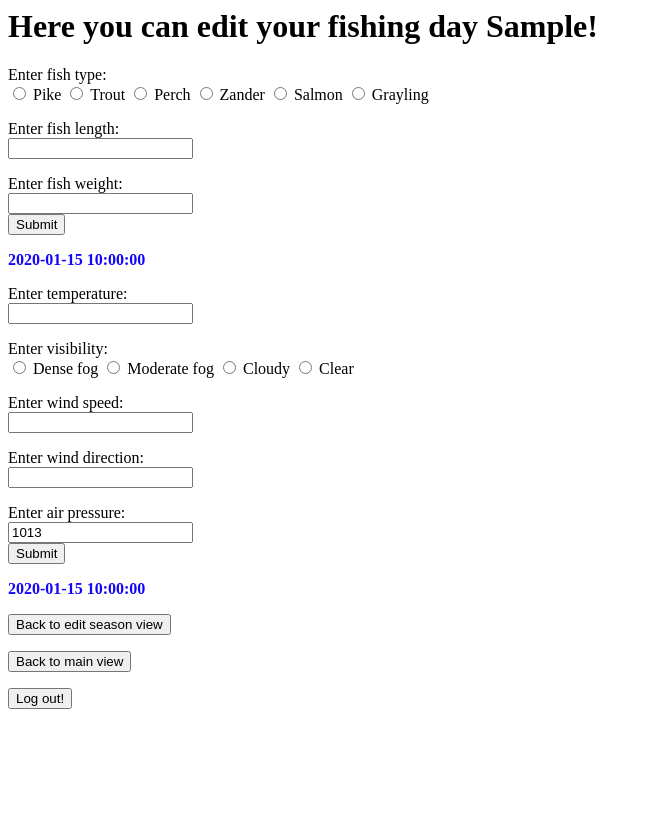
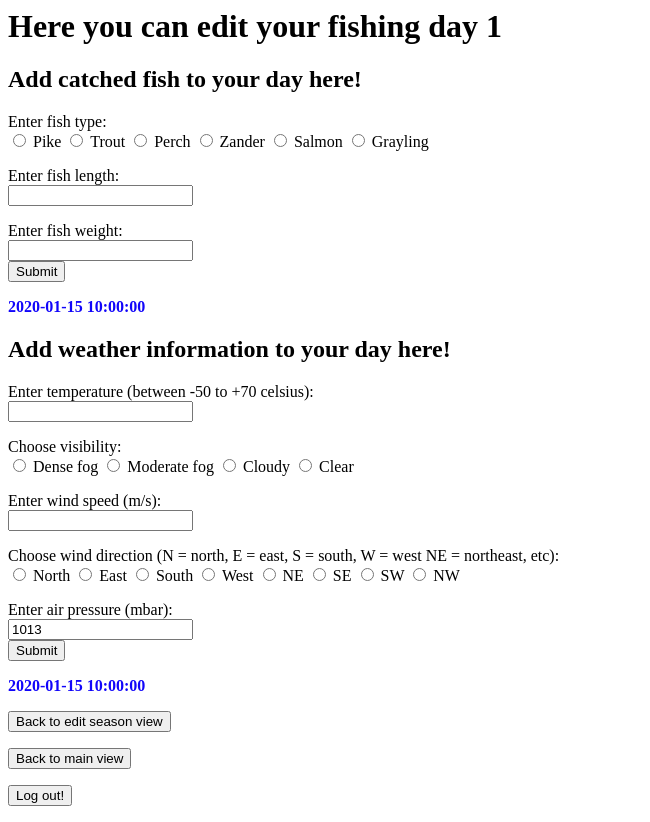
Before and after one commit to vtonteri/Kalastuspaivakirja, a Flask app: template src/templates/edit_day.html in a window 1280 px wide. Shown: the whole page, without its empty margins (0-650 px from the left). Before the commit the page ends 709 px from the top, so only its background shows below. Run offline with Flask 3, Linux system fonts and the light colour scheme; the visitor is signed in with stand-in values (Sample User, id 1); the template is opened without the code that fills it: most values are stand-ins (such as "Sample title", 1, 10 or a date in 2020).

Commit message:
Adding weather and fish implemented, including error check. Started to implement exploring catched fish

```diff
--- a/src/app.py
+++ b/src/app.py
@@ -229,12 +229,8 @@ def edit_day():
         abort(403)
     selected_day = request.form["edit_fishing_day"]
     selected_day_id = request.form["day_id"]
-    print(selected_day_id)
-    sql = text("SELECT * FROM fishing_days WHERE season_id=:season_id")
-    result = db.session.execute(sql, {"season_id":session["season_id"]})
-    fishing_day = result.fetchall()[0]
-    session["day_id"] = fishing_day[0]
-    selected_day = fishing_day[2]
+    session["day_id"] = selected_day_id
+    session["date"] = selected_day
 
     return render_template("/edit_day.html", selected_day = selected_day, selected_day_id = selected_day_id)
 
@@ -245,17 +241,18 @@ def add_fish():
     fish_type = request.form["fish_type"]
     fish_weight = request.form["fish_weight"]
     fish_length = request.form["fish_length"]
-
-    if fish_type and fish_length and fish_weight:
+    if fish_type and fish_weight and fish_weight:
         try:
+            fish_length = float(fish_length)
+            fish_weight = float(fish_weight)
             sql = text("INSERT INTO catched_fish (fishing_day_id, fish_type, fish_length, fish_weight) VALUES (:fishing_day_id, :fish_type, :fish_length, :fish_weight)")
             db.session.execute(sql, {"fishing_day_id":session["day_id"], "fish_type":fish_type, "fish_length":fish_length, "fish_weight":fish_weight})
             db.session.commit()
             return render_template("/edit_day.html", fish_added_message = "Catch added succesfully!")
         except:
-            return render_template("/edit_day.html", fish_added_error_message = "Catch was not added, try again!")
+            return render_template("/edit_day.html", fish_added_error_message = "Catch was not added, try again, maybe with correct values!")
     else:
-        return render_template("/edit_day.html", fish_added_error_message = "Fill all required fields!")
+        return render_template("/edit_day.html", fish_added_error_message = "Fill all required fields with correct values!")
 
 @app.route("/add_weather", methods = ["POST"])
 def add_weather():
@@ -267,33 +264,42 @@ def add_weather():
     wind_direction = request.form["wind_direction"]
     wind_type = f"{wind_direction} {wind_speed}"
     air_pressure = request.form["air_pressure"]
-    print(f"{temperature} {lightning} {wind_type} {air_pressure}")
 
     sql_weather_exist = text("SELECT EXISTS(SELECT temperature FROM weather WHERE fishing_day_id=:fishing_day_id)")
     result = db.session.execute(sql_weather_exist, {"fishing_day_id":session["day_id"]})
     result_if_weather_exist = result.fetchone()[0]
-    print(result_if_weather_exist)
 
-    if result_if_weather_exist == False:
-        print("1")
+    if result_if_weather_exist == False and temperature and lightning and wind_speed and wind_direction and wind_type and air_pressure:
         try:
-            print("2")
             sql = text("INSERT INTO weather (fishing_day_id, temperature, wind_type, pressure, lightning) VALUES (:fishing_day_id, :temperature, :wind_type, :pressure, :lightning)")
-            print("3")
             db.session.execute(sql, {"fishing_day_id":session["day_id"], "temperature":temperature, "wind_type":wind_type, "pressure": air_pressure, "lightning":lightning})
-            print("4")
             db.session.commit()
             return render_template("/edit_day.html", weather_added_message = "Weather added succesfully!")
         except:
-            print("5")
             return render_template("/edit_day.html", weather_added_error_message = "Weather was not added, try again!")
 
     elif result_if_weather_exist == True:
 
         print("6")
         return render_template("/edit_day.html", weather_added_error_message = "Weather was already added!")
+    else:
+        return render_template("/edit_day.html", weather_added_error_message = "Fill all required fields with correct data!")
+
+@app.route("/explore_fish", methods = ["POST"])
+def explore_fish():
+    if session["csrf_token"] != request.form["csrf_token"]:
+        abort(403)
+
+
+    return render_template("/explore.html")
 
 @app.route("/logout", methods=["GET"])
 def logout():
     del session["username"]
+    del session["day_id"]
+    del session["user_id"]
+    del session["csrf_token"]
+    del session["date"]
+    del session["season_id"]
+    del session["season_year"]
     return redirect("/")
--- a/src/schema.sql
+++ b/src/schema.sql
@@ -21,8 +21,8 @@ CREATE TABLE catched_fish (
     id SERIAL PRIMARY KEY,
     fishing_day_id INTEGER REFERENCES fishing_days (day_id),
     fish_type TEXT,
-    fish_length INTEGER,
-    fish_weight INTEGER
+    fish_length REAL,
+    fish_weight REAL
 );
 
 CREATE TABLE weather (
--- a/src/templates/edit_day.html
+++ b/src/templates/edit_day.html
@@ -1,8 +1,7 @@
-<title>Fishing day {{ selected_day }}</title>
-<h1>Here you can edit your fishing day {{ selected_day }}!</h1>
+<title>Fishing day {{ session.date }}</title>
+<h1>Here you can edit your fishing day {{ session.date }}</h1>
 
-
-
+<h2>Add catched fish to your day here!</h2>
 <form action="/add_fish" method="POST" onsubmit="return check_fish_input(this)">
 
     <p>Enter fish type:</br>
@@ -24,21 +23,29 @@
 
     </form>
 
+<h2>Add weather information to your day here!</h2>
 
 <form action="/add_weather" method="POST" onsubmit="return check_weather_input(this)">
 
-    <p>Enter temperature:</br>
+    <p>Enter temperature (between -50 to +70 celsius):</br>
     <input type="text" name="temperature">
-    <p>Enter visibility:</br>
+    <p>Choose visibility:</br>
     <input type="radio", name="visibility", value = "dense fog"> Dense fog
     <input type="radio", name="visibility", value = "moderate fog"> Moderate fog
     <input type="radio", name="visibility", value = "cloudy"> Cloudy
     <input type="radio", name="visibility", value = "clear"> Clear
-    <p>Enter wind speed:</br>
+    <p>Enter wind speed (m/s):</br>
     <input type="text" name="wind_speed"></br>
-    <p>Enter wind direction:</br>
-    <input type="text" name="wind_direction"></br>
-    <p>Enter air pressure:</br>
+    <p>Choose wind direction (N = north, E = east, S = south, W = west NE = northeast, etc):</br>
+    <input type="radio", name="wind_direction", value = "north"> North
+    <input type="radio", name="wind_direction", value = "east"> East
+    <input type="radio", name="wind_direction", value = "south"> South
+    <input type="radio", name="wind_direction", value = "west"> West
+    <input type="radio", name="wind_direction", value = "northeast"> NE
+    <input type="radio", name="wind_direction", value = "southeast"> SE
+    <input type="radio", name="wind_direction", value = "southwest"> SW
+    <input type="radio", name="wind_direction", value = "northwest"> NW
+    <p>Enter air pressure (mbar):</br>
     <input type="text" name="air_pressure" value="1013"></br>
     <input type="submit" name="Add weather">
     <input type="hidden" name="csrf_token" value="{{ session.csrf_token }}">
@@ -50,22 +57,16 @@
 
 <script>
     function check_fish_input(form){
-        return true;
-    }
-</script>
 
-<script>
-    function check_weather_input(form) {
-        return true;
-        if (form.temperature.value > 70 || form.temperature.value < -50) {
-            alert("Enter valid temperature: between -50 to 70 celsius");
+        if (form.fish_length.value > 200 || form.fish_length.value < 0) {
+            alert("Enter valid fish length: between 1 to 200 cm");
             return false;
         }
-        if (form.pressure.value > 1100 || form.pressure.value < 800) {
-            alert('Enter valid pressure: between 800 to 1100 mbar');
+        if (form.fish_weight.value > 100 || form.fish_weight.value < 0) {
+            alert("Enter valid weight: between 1 to 100 kg");
             return false;
         }
-        var radioButton = document.getElementsByName("visibility");
+        var radioButton = document.getElementsByName("fish_type");
         var selectedRadio = null;
         for (var i = 0; i < radioButton.length; i++) {
             if (radioButton[i].checked) {
@@ -77,8 +78,59 @@
             return true
         }
         else {
-            alert("Please select visibility!")
+            alert("Please select fish type!")
             return false
+        }
+        return true;
+    }
+</script>
+
+<script>
+    function check_weather_input(form) {
+
+        var radioButton = document.getElementsByName("visibility");
+        var selectedRadio_visibility = null;
+        for (var i = 0; i < radioButton.length; i++) {
+            if (radioButton[i].checked) {
+                selectedRadio_visibility = radioButton[i];
+                break;
+            }
+        }
+
+        if (selectedRadio_visibility == null) {
+            alert("Please select visibility or wind direction!")
+            return false;
+        }
+
+        var radioButton_wind = document.getElementsByName("wind_direction");
+        var selectedRadio_wind_direction = null;
+        for (var i = 0; i < radioButton_wind.length; i++) {
+            if (radioButton_wind[i].checked) {
+                selectedRadio_wind_direction = radioButton_wind[i];
+                break;
+            }
+        }
+
+        if (selectedRadio_wind_direction == null) {
+            alert("Please select visibility or wind direction!")
+            return false;
+        }
+
+        if (form.temperature.value > 70 || form.temperature.value < -50) {
+            alert("Enter valid temperature: between -50 to 70 celsius");
+            return false;
+        }
+        if (form.wind_speed.value > 40 || form.wind_speed.value < 0) {
+            alert("Enter valid wind speed between 0 to 40 m/s");
+            return false;
+        }
+        if (form.wind_direction.value > 70 || form.wind_direction.value < -50) {
+            alert("Enter valid temperature: between -50 to 70 celsius");
+            return false;
+        }
+        if (form.pressure.value > 1100 || form.pressure.value < 800) {
+            alert('Enter valid pressure: between 800 to 1100 mbar');
+            return false;
         }
 
     return true;
--- /dev/null
+++ b/src/templates/explore.html
@@ -0,0 +1,4 @@
+<title>Fishing day {{ session.date }}</title>
+<h1>Here you can see your catches during {{ session.date }}</h1>
+
+<h2>Add catched fish to your day here!</h2>
```
Also changed, not shown: src/templates/edit_season.html (+9 -3 lines).
